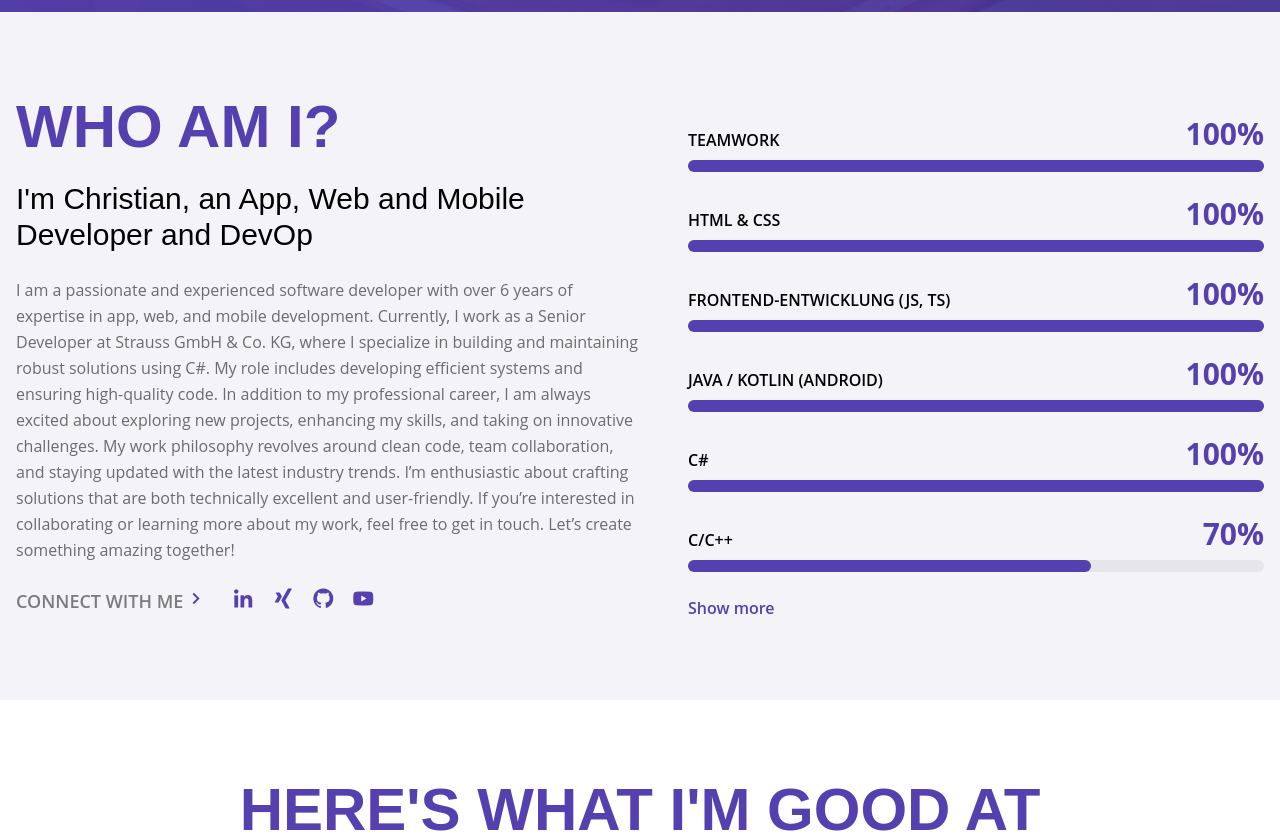
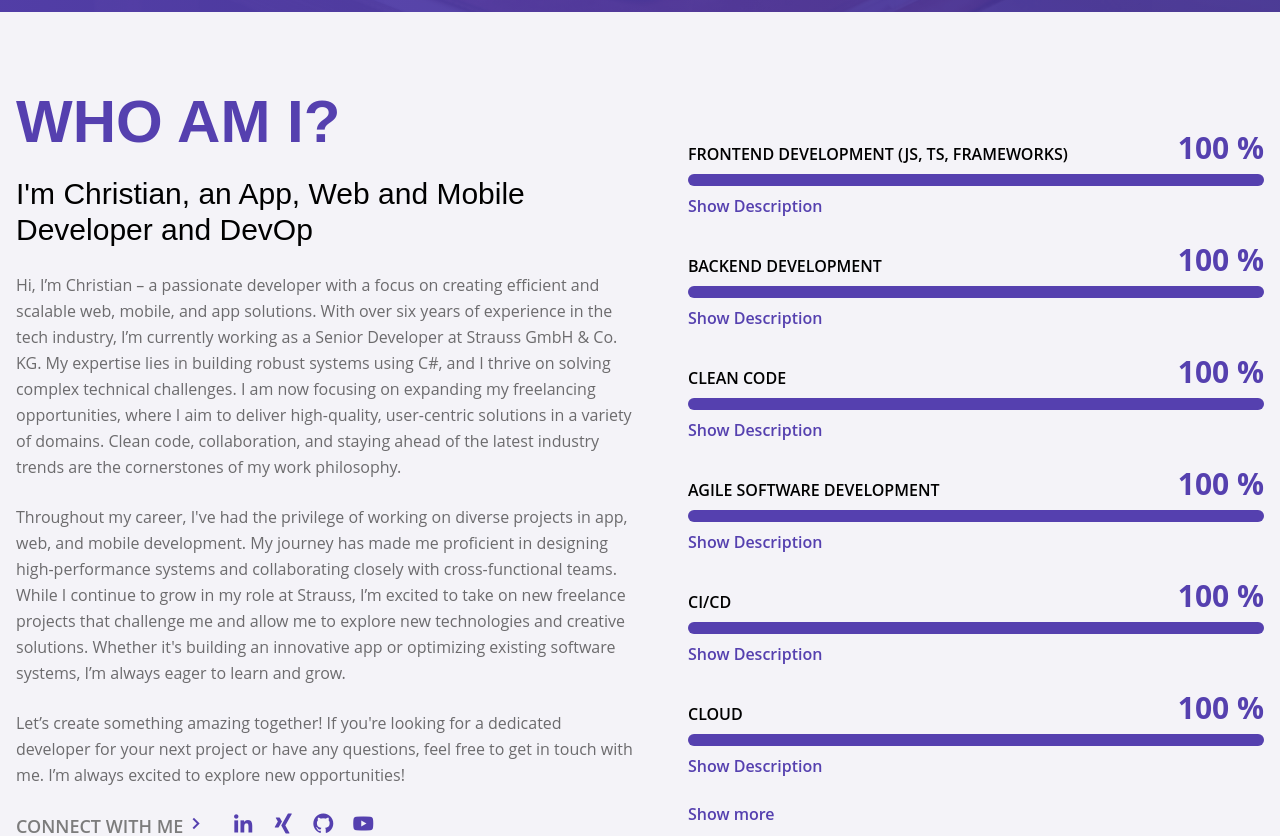
Before and after one commit to InTerestedOWL/NEXTJS_Christian-Dechant, a Next.js app: page / in a window 1280 px wide. Shown: the part 740-1576 px from the top of the page. Built offline with nearby package versions, Linux system fonts and the light colour scheme; no server answers.

Commit message:
Live update page

```diff
--- a/src/app/components/about.tsx
+++ b/src/app/components/about.tsx
@@ -7,9 +7,18 @@ import { useState } from "react";
 const MAX_SKILLS = 6;
 
 export default function About({ socials, skills }: { socials: ISocial[], skills: ISkill[] }) {
-  const [showAll, setShowAll] = useState(false);
+  const [ showAll, setShowAll ] = useState(false);
   const visibleSkills = showAll ? skills : skills.slice(0, MAX_SKILLS);
 
+  const [ openDescription, setOpenDescription ] = useState<number | null>(null);
+
+  const toggleDescription = (index: number) => {
+    if ( openDescription === index ) {
+      setOpenDescription(null);
+    } else {
+      setOpenDescription(index);
+    }
+  };
   return (
     <div className="bg-grey-50" id="about">
       <div className="container flex flex-col items-center py-16 md:py-20 lg:flex-row">
@@ -17,8 +26,26 @@ export default function About({ socials, skills }: { socials: ISocial[], skills:
           <TitleWithText
             title="Who am I?"
             subtitle="I'm Christian, an App, Web and Mobile Developer and DevOp"
-            titleText="I am a passionate and experienced software developer with over 6 years of expertise in app, web, and mobile development. Currently, I work as a Senior Developer at Strauss GmbH & Co. KG, where I specialize in building and maintaining robust solutions using C#. My role includes developing efficient systems and ensuring high-quality code. In addition to my professional career, I am always excited about exploring new projects, enhancing my skills, and taking on innovative challenges. My work philosophy revolves around clean code, team collaboration, and staying updated with the latest industry trends. I’m enthusiastic about crafting solutions that are both technically excellent and user-friendly. If you’re interested in collaborating or learning more about my work, feel free to get in touch. Let’s create something amazing together!"
+            titleText="Hi, I’m Christian – a passionate developer with a focus on creating efficient and scalable web, mobile, and app solutions. With over six years of experience in the tech industry, I’m currently working as a Senior Developer at Strauss GmbH & Co. KG. My expertise lies in building robust systems using C#, and I thrive on solving complex technical challenges. I am now focusing on expanding my freelancing opportunities, where I aim to deliver high-quality, user-centric solutions in a variety of domains. Clean code, collaboration, and staying ahead of the latest industry trends are the cornerstones of my work philosophy."
           />
+          <div className="pt-6 font-body leading-relaxed text-grey-20">
+            <p className="font-body text-grey-10">
+              Throughout my career, I&#39;ve had the privilege of working on diverse projects in app, web, and mobile
+              development. My journey has made me proficient in designing high-performance systems and collaborating
+              closely with cross-functional teams. While I continue to grow in my role at Strauss, I’m excited to take
+              on new freelance projects that challenge me and allow me to explore new technologies and creative
+              solutions. Whether it&#39;s building an innovative app or optimizing existing software systems, I’m always
+              eager to learn and grow.
+            </p>
+          </div>
+          <div className="pt-6 font-body leading-relaxed text-grey-20">
+            <p className="font-body text-grey-10">
+              Let’s create something amazing together! If you&#39;re looking for a dedicated developer for your next
+              project
+              or
+              have any questions, feel free to get in touch with me. I’m always excited to explore new opportunities!
+            </p>
+          </div>
 
           <div className="flex flex-col justify-center pt-6 sm:flex-row lg:justify-start">
             <div className="flex items-center justify-center sm:justify-start">
@@ -28,46 +55,58 @@ export default function About({ socials, skills }: { socials: ISocial[], skills:
               </div>
             </div>
             <div className="flex items-center justify-center pt-5 pl-2 sm:justify-start sm:pt-0">
-              {socials.map((item, index) => (
-                <LinkWithIcon key={index}
-                              url={item.url}
-                              icon={item.icon}
-                              linkAttribute={item.classAttribute}
-                              iconAttributes={'text-primary hover:text-yellow'} />
-              ))}
+              { socials.map((item, index) => (
+                <LinkWithIcon key={ index }
+                              url={ item.url }
+                              icon={ item.icon }
+                              linkAttribute={ item.classAttribute }
+                              iconAttributes={ 'text-primary hover:text-yellow' }/>
+              )) }
             </div>
           </div>
         </div>
 
         <div className="w-full pl-0 pt-10 sm:w-3/4 lg:w-1/2 lg:pl-12 lg:pt-0">
-          {visibleSkills.map((skill, index) => (
+          { visibleSkills.map((skill, index) => (
             <div
-              key={index}
-              className={`pt-6 transition-opacity duration-500 ${showAll ? "opacity-100" : "opacity-0"} fade-in`}
-              style={{ transition: 'opacity 0.5s ease-in-out' }}
+              key={ index }
+              className={ `pt-6 transition-opacity duration-500 ${ showAll ? "opacity-100" : "opacity-0" } fade-in` }
+              style={ { transition: 'opacity 0.5s ease-in-out' } }
             >
               <div className="flex items-end justify-between">
-                <h4 className="font-body font-semibold uppercase text-black">{skill.name}</h4>
-                <h3 className="font-body text-3xl font-bold text-primary">{skill.percentage}%</h3>
+                <h4 className="font-body font-semibold uppercase text-black">{ skill.name }</h4>
+                <h3 className="font-body text-3xl font-bold text-primary">{ skill.percentage } %</h3>
               </div>
               <div className="mt-2 h-3 w-full rounded-full bg-lila">
                 <div
                   className="h-3 rounded-full bg-primary"
-                  style={{ width: `${skill.percentage}%` }}
+                  style={ { width: `${ skill.percentage }%` } }
                 ></div>
               </div>
+              <button
+                className="mt-2 text-primary font-semibold hover:underline"
+                onClick={ () => toggleDescription(index) }
+              >
+                { openDescription === index ? 'Hide Description' : 'Show Description' }
+              </button>
+              <p
+                id={ `desc${ index }` }
+                className={ `font-body text-grey-10 ${ openDescription === index ? 'block' : 'hidden' }` }
+              >
+                { skill.description }
+              </p>
             </div>
-          ))}
+          )) }
 
-          {/* Button for "show more / less" */}
-          {skills.length > MAX_SKILLS && (
+          {/* Button for "show more / less" */ }
+          { skills.length > MAX_SKILLS && (
             <button
               className="mt-6 text-primary font-semibold hover:underline"
-              onClick={() => setShowAll(!showAll)}
+              onClick={ () => setShowAll(!showAll) }
             >
               { showAll ? "Show less" : "Show more" }
             </button>
-          )}
+          ) }
         </div>
       </div>
     </div>
--- a/src/app/components/experience.tsx
+++ b/src/app/components/experience.tsx
@@ -22,6 +22,7 @@ export default function Experience({experiences} : {experiences: IExperience[]})
                         dateFrom={ item.dateFrom }
                         dateTill={ item.dateTill }
                         classAttribute={ item.classAttribute }
+                        margin={ item.margin }
           ></TimelineItem>
         )) }
       </div>
--- a/src/app/data.ts
+++ b/src/app/data.ts
@@ -111,21 +111,15 @@ export const services: IService[] = [ {
     text: 'I implement zero-trust environments and ensure comprehensive application security to protect your systems from vulnerabilities.'
   } ]
 
-export const experiences: IExperience[] = [ {
-  imageSrc: '/ecoplan.png',
-  dateFrom: 'Sep. 2017',
-  dateTill: 'Sep. 2021',
-  title: 'Working Student / Bachelorand',
-  description: 'Building and customizing a crm system for multiple clients. Integrating swiss QR-Code for bills. Working with Tomcat EE and Java for webservices using Java EE',
-  classAttribute: 'w-3/4'
-},
+export const experiences: IExperience[] = [
   {
-    imageSrc: '/abstractvoid_big_void.png',
-    dateFrom: 'Mar. 2020',
-    dateTill: 'Dec. 2024',
-    title: 'Co-Founder and Developer',
-    description: 'Building an innovative inhouse navigation system for large building complex using Bluetooth Low Energy. Working with Laravel, Alpine JS, Tailwind css (TALL-Stack) and NodeJS (erxpressJS) for webservices. ',
-    classAttribute: 'w-24'
+    imageSrc: '/es-logo.svg',
+    dateFrom: 'Oct. 2024',
+    dateTill: 'now',
+    title: 'Full Stack Developer',
+    description: 'Developing microservices with C# .NET and Angular to replace methods of a legacy system.',
+    classAttribute: 'w-12',
+    margin: -25
   },
   {
     imageSrc: '/portal-logo-dark.62488549.png',
@@ -133,16 +127,27 @@ export const experiences: IExperience[] = [ {
     dateTill: 'Sep. 2024',
     title: 'Working Student - Full Stack Developer',
     description: 'Building a reporting Tool for theatres and event clients to make Reporting more easy for them. Working with PHP, TypeScript, MongoDB, Terraform, Mercure',
-    classAttribute: 'w-32'
+    classAttribute: 'w-32',
+    margin: 0
   },
   {
-    imageSrc: '/es-logo.svg',
-    dateFrom: 'Oct. 2024',
-    dateTill: 'now',
-    title: 'Full Stack Developer',
-    description: 'Developing microservices with C# .NET and Angular to replace methods of a legacy system.',
-    classAttribute: 'w-12'
-  }
+    imageSrc: '/abstractvoid_big_void.png',
+    dateFrom: 'Mar. 2020',
+    dateTill: 'Dec. 2024',
+    title: 'Co-Founder and Developer',
+    description: 'Building an innovative inhouse navigation system for large building complex using Bluetooth Low Energy. Working with Laravel, Alpine JS, Tailwind css (TALL-Stack) and NodeJS (erxpressJS) for webservices. ',
+    classAttribute: 'w-24',
+    margin: -25
+  },
+  {
+    imageSrc: '/ecoplan.png',
+    dateFrom: 'Sep. 2017',
+    dateTill: 'Sep. 2021',
+    title: 'Working Student / Bachelorand',
+    description: 'Building and customizing a crm system for multiple clients. Integrating swiss QR-Code for bills. Working with Tomcat EE and Java for webservices using Java EE',
+    classAttribute: 'w-3/4',
+    margin: -5
+  },
 ];
 
 export const contactBoxes: IContactBox[] = [
@@ -152,13 +157,44 @@ export const contactBoxes: IContactBox[] = [
 ]
 
 export const skills: ISkill[] = [
-  { name: 'Teamwork', percentage: 100 },
-  { name: 'HTML & CSS', percentage: 100 },
-  { name: 'Frontend-Entwicklung (JS, TS)', percentage: 100 },
-  { name: 'JAVA / Kotlin (Android)', percentage: 100 },
-  { name: 'C#', percentage: 100 },
-  { name: 'C/C++', percentage: 70 },
-  { name: 'Clean code', percentage: 100 },
-  { name: 'PHP (Symfony & Laravel)', percentage: 100 },
-  { name: 'CI/CD', percentage: 100 },
+  {
+    name: 'Frontend Development (JS, TS, Frameworks)',
+    percentage: 100,
+    description: 'Frontend development is an integral part of my expertise. I am proficient in JavaScript, TypeScript, and modern frameworks such as Next.js, React, Vue.js, and Angular, which I utilize to create dynamic and responsive user interfaces.'
+  },
+  {
+    name: 'Backend Development',
+    percentage: 100,
+    description: 'I have extensive experience in backend development, including working with PHP, Java, and C#. This area remains a core part of my professional skill set, and I have consistently applied these technologies in building robust and scalable systems.'
+  },
+  {
+    name: 'Clean Code',
+    percentage: 100,
+    description: 'Clean code is at the heart of every successful development process. I prioritize writing maintainable, well-structured code that is easily adaptable to changes, ensuring long-term project scalability and team collaboration.'
+  },
+  {
+    name: 'Agile Software Development',
+    percentage: 100,
+    description: 'I firmly believe in the principles of Agile software development. My experience with Agile methodologies, particularly at Reservix, has proven to be an essential approach for creating adaptive and high-quality software solutions.'
+  },
+  {
+    name: 'CI/CD',
+    percentage: 100,
+    description: 'Continuous Integration and Continuous Deployment (CI/CD) are fundamental to modern software practices. I have developed expertise in tools like GitHub Actions, GitLab Pipelines, and TeamCity, which enable me to automate deployment workflows and ensure streamlined delivery of code across environments.'
+  },
+  {
+    name: 'Cloud',
+    percentage: 100,
+    description: 'Cloud computing is an essential part of my technical repertoire. I have experience deploying and managing applications on cloud infrastructure, using Docker Compose to host apps on cloud servers, and continuously adapting to emerging cloud technologies to optimize application performance and scalability.'
+  },
+  {
+    name: 'Kubernetes',
+    percentage: 100,
+    description: 'Kubernetes is a powerful tool for managing containerized applications. I gained substantial experience with Kubernetes while working on my master’s thesis, where I utilized it to manage microservices and automate deployment processes in a scalable manner.'
+  },
+  {
+    name: 'Java and Kotlin (Android)',
+    percentage: 100,
+    description: 'My development journey began with Java, which laid a strong foundation for my skills. I further honed these skills working with Kotlin for Android app development during my time at ECOPLAN GmbH.'
+  }
 ]
--- a/src/app/interfaces.ts
+++ b/src/app/interfaces.ts
@@ -27,7 +27,8 @@ export interface IExperience {
   dateTill: string,
   title: string,
   description: string,
-  classAttribute: string
+  classAttribute: string,
+  margin: number
 }
 
 export interface IContactBox {
@@ -46,4 +47,5 @@ export interface IMessage {
 export interface ISkill {
   name: string,
   percentage: number,
+  description: string,
 }
```
Also changed, not shown: src/app/components/shared/timelineItem.tsx (+4 -3 lines).
